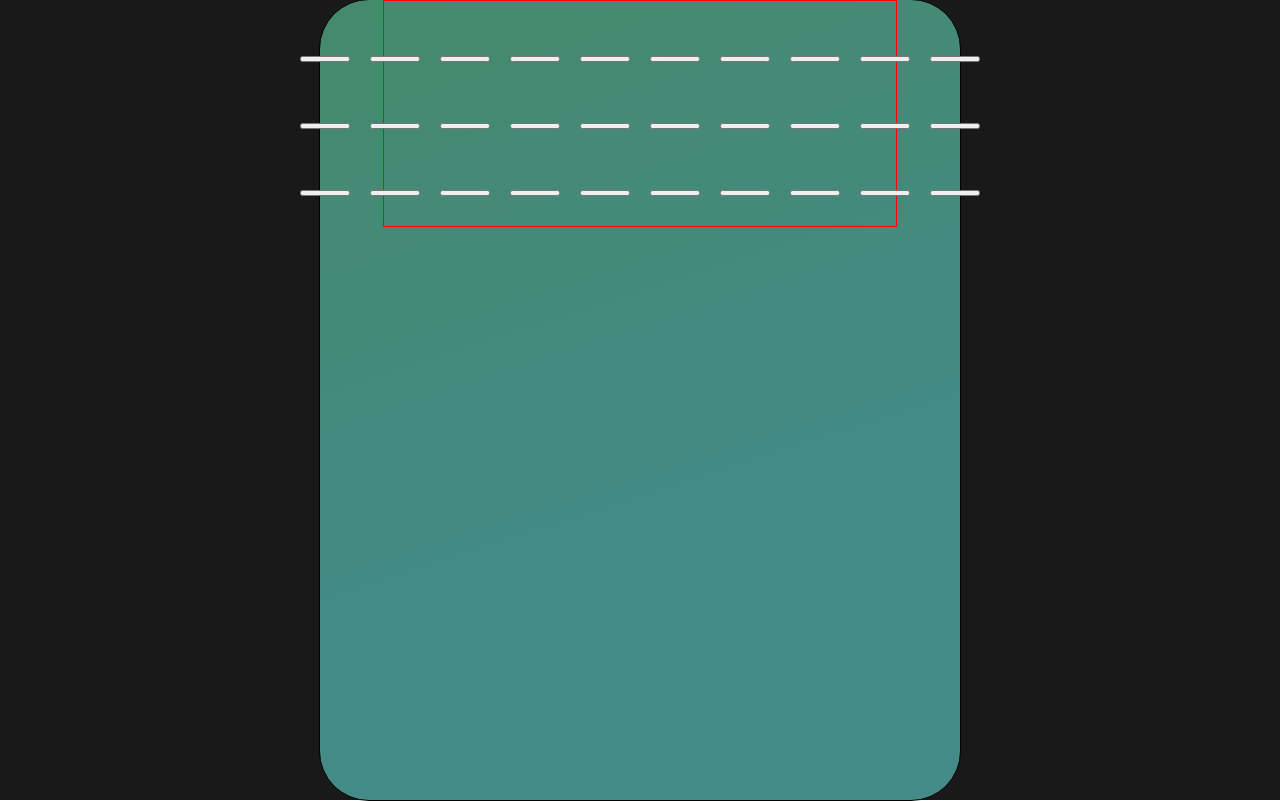
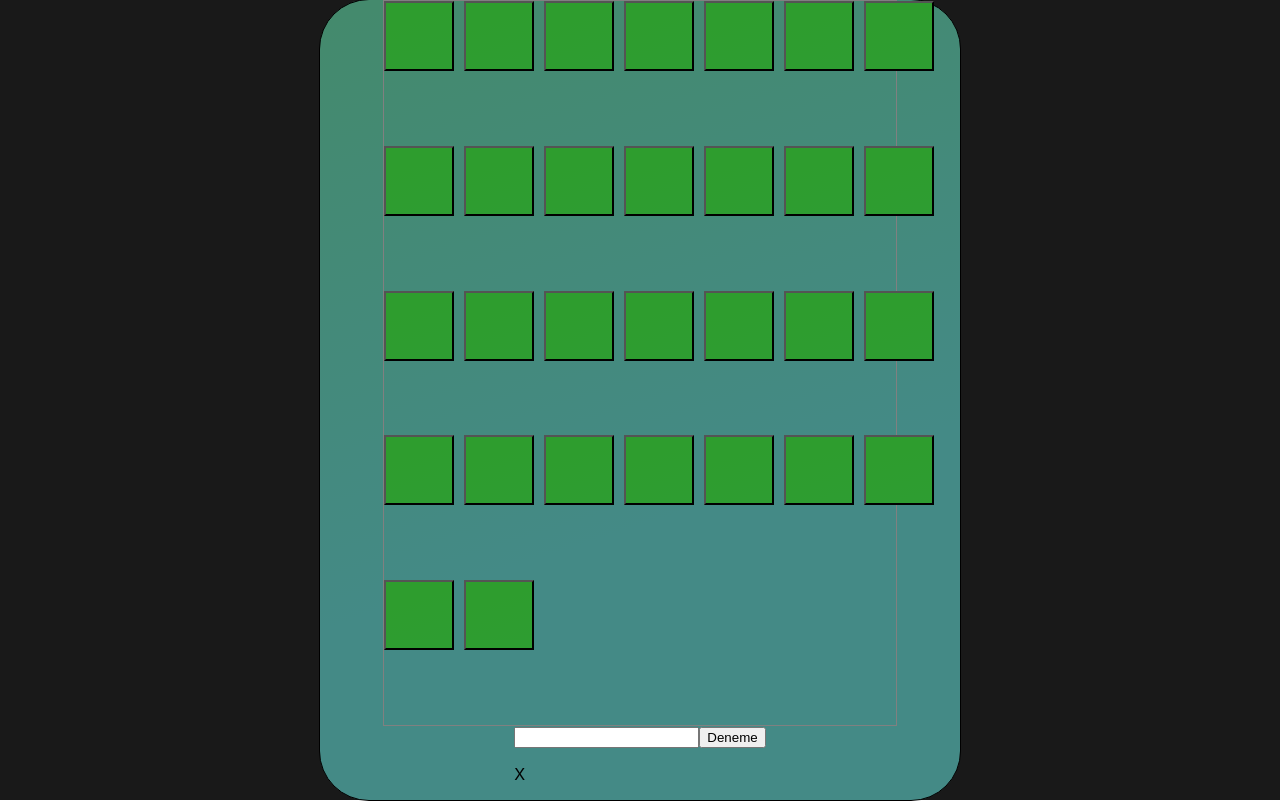
Before and after one commit to guvenfazli/To-Do-List-w-React, a React (Create React App) app in the folder theater/: page / in a window 1280 px wide. Built offline with nearby package versions, Linux system fonts and the light colour scheme.

Commit message:
Setting name is done

```diff
--- a/theater/src/App.jsx
+++ b/theater/src/App.jsx
@@ -14,20 +14,35 @@ export const totalSeats = [
 function App() {
 
   const [soldSeat, setSoldSeat] = useState(totalSeats);
+  const [customerName, setCustomerName] = useState();
 
   function haveSeat(rowIndex, colIndex){
     setSoldSeat((prevSeat) => {
       let updateSeat = [...prevSeat.map(array => [...array])]
-      updateSeat[rowIndex][colIndex] = 'X'
-      console.log(updateSeat)
-      return updateSeat;
+      if(!customerName){
+        alert('Please insert a name!')
+      } else {
+        updateSeat[rowIndex][colIndex] = customerName;
+
+      }
+        return updateSeat;
+
+
     })
   }
+
+  function setName(event){
+    setCustomerName(event.target.value)
+    console.log(event.target)
+  }
+
+
 
 
   return (
     <div className="App">
-      <AppMenu saloon={soldSeat} takenSeat={haveSeat}/>
+      <AppMenu saloon={soldSeat} takenSeat={haveSeat} custName={setName} customerName={customerName}/>
+
     </div>
   );
 }
--- a/theater/src/Components/App-Main.css
+++ b/theater/src/Components/App-Main.css
@@ -15,17 +15,51 @@
   border-radius: 50px;
   background-image: linear-gradient(.45turn,#448A6D 25px, #448A86 600px);
   display: flex;
-  justify-content: center;
+  align-items: center;
+  flex-direction: column;
 }
 
 .seats{
   width: 80%;
-  padding-top: 25px;
-  height: 25%;
-  border: 1px solid red;
+  height: 105%;
   display: grid;
-  grid-template-columns: 50px 50px 50px 50px 50px 50px 50px 50px 50px 50px;
-  column-gap: 20px;
-  align-items: center;
-  justify-content: center;
+  grid-template-columns: 70px 70px 70px 70px 70px 70px 70px ;
+  column-gap: 10px;
+  border: 1px solid gray;
 }
+
+.seats button{
+  width: 70px;
+  height: 70px;
+}
+
+.seats button:active{
+  animation: koltuk;
+  animation-fill-mode: both;
+  transition: 5s;
+
+
+}
+
+.taken{
+  background-image: linear-gradient(.45turn,#982A26 25px, #983D26 600px);
+}
+
+.avalaible{
+  background-image: linear-gradient(.45turn,#2E9D2E 25px, #2E9D53 600px);
+}
+
+@keyframes koltuk {
+  0%{
+    background-image: linear-gradient(.45turn,#2E9D2E 25px, #2E9D53 600px);
+  }
+
+  50%{
+    background-image: linear-gradient(.45turn,#8E6F30 25px, #8E5130 600px);
+  }
+
+  100%{
+    background-image: linear-gradient(.45turn,#982A26 25px, #983D26 600px);
+  }
+
+}
--- a/theater/src/Components/App-Main.jsx
+++ b/theater/src/Components/App-Main.jsx
@@ -1,8 +1,13 @@
 import './App-Main.css'
+import { useState } from 'react'
 
+export default function AppMenu({saloon,takenSeat,custName,customerName}){
 
-export default function AppMenu({sellSeat, saloon,takenSeat,children}){
+  const [player, setPlayer] = useState('X');
 
+  function changePlayer(){
+    setPlayer((prevPlayer) => prevPlayer === 'X' ? 'O' : 'X')
+  }
 
 
 
@@ -10,7 +15,16 @@ export default function AppMenu({sellSeat, saloon,takenSeat,children}){
     <section className='main-menu'>
       <div className='application'>
         <div className='seats'>
-          {saloon.map((section, rowIndex) => section.map((coridor, colIndex) => <button onClick={() => takenSeat(rowIndex, colIndex)}>{coridor}</button>))}
+          {saloon.map((section, rowIndex) => section.map((coridor, colIndex) => <button className={
+            saloon[rowIndex][colIndex] === null ? 'avalaible' : 'taken'
+          }  onClick={() => takenSeat(rowIndex, colIndex)}>{coridor}</button>))}
+        </div>
+        <div className='customer-section'>
+          <input type="text" required onChange={custName} />
+          <button onClick={changePlayer}>Deneme</button>
+          <p>{player}</p>
+
+
         </div>
 
 
```
